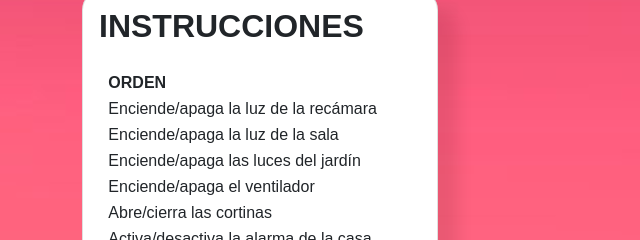
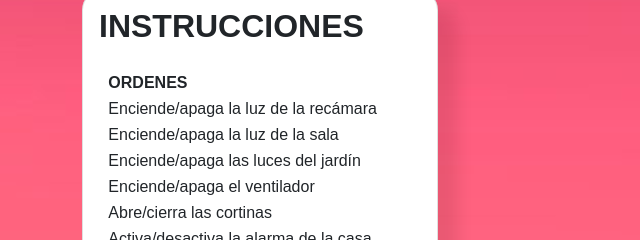
Before and after one commit to SalmaCano/App-Deteccion-Voz, a plain HTML site: page index.html in a window 1280 px wide. Shown: the part 360-600 px from the top of the page, 0-640 px from the left. Drawn offline with nearby package versions, Linux system fonts and the light colour scheme.

Commit message:
Update index.html

```diff
--- a/index.html
+++ b/index.html
@@ -123,7 +123,7 @@
 
         <table class="mx-auto">
           <tr>
-            <th>ORDEN</th>
+            <th>ORDENES</th>
           </tr>
           <tr>
             <td>Enciende/apaga la luz de la recámara</td>
```
